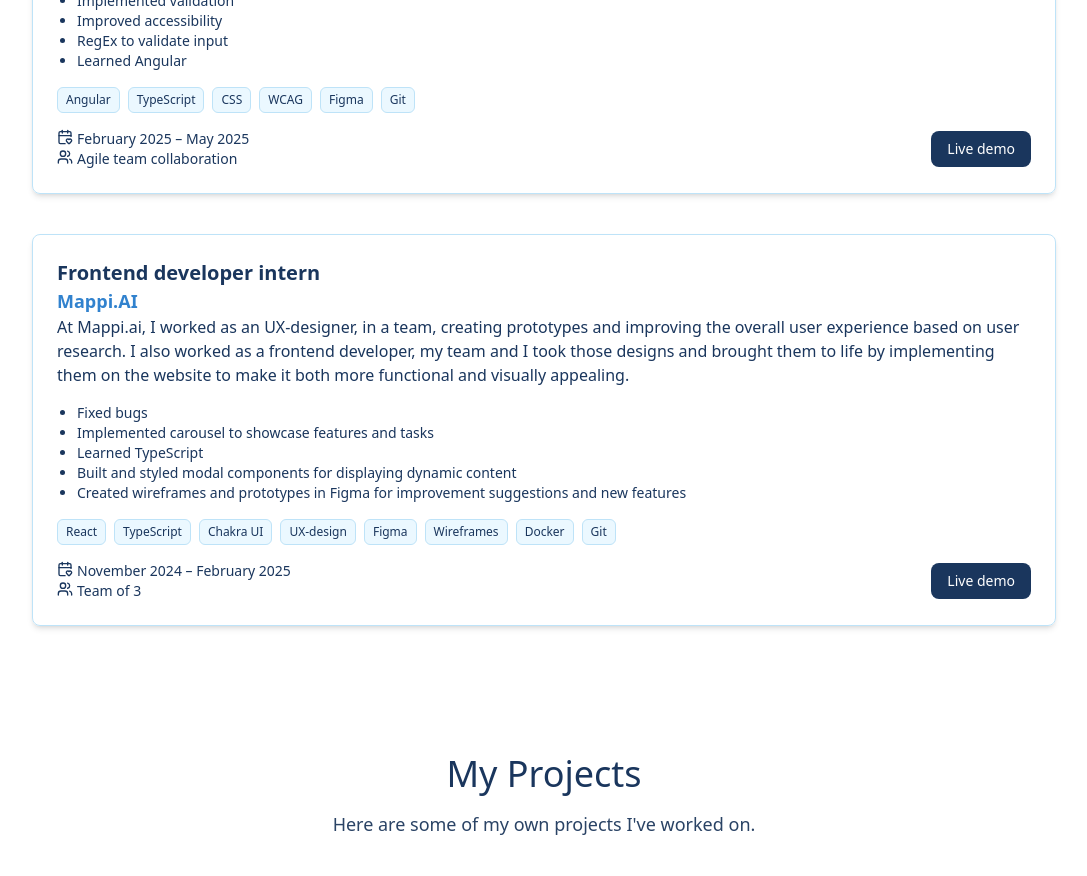
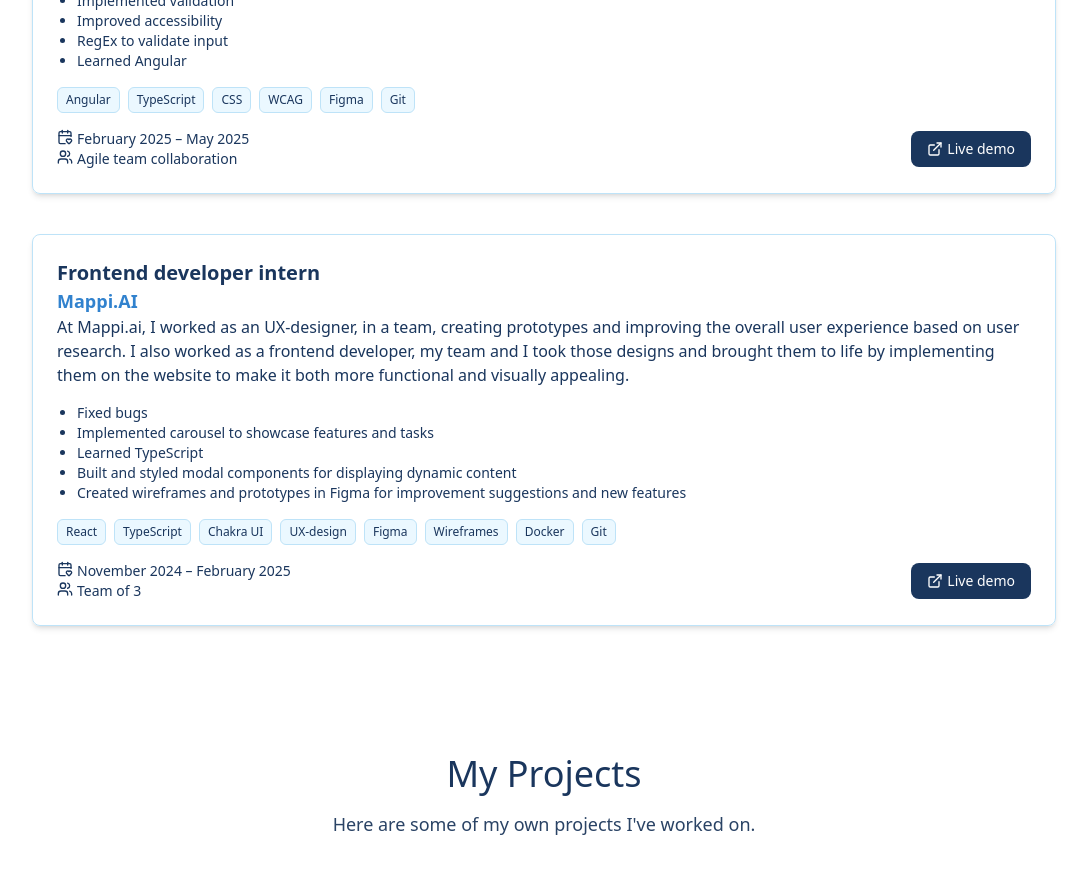
Before and after one commit to ranaaaa1234/ranasportfolionew, a React (Vite) app: page / in a window 1280 px wide. Shown: the part 2500-3376 px from the top of the page, without its empty margins (96-1183 px from the left). Built offline with nearby package versions, Linux system fonts and the light colour scheme.

Commit message:
icon added to btn in exp.

```diff
--- a/src/components/Experience.tsx
+++ b/src/components/Experience.tsx
@@ -1,4 +1,4 @@
-import { CalendarHeart, Users } from "lucide-react";
+import { CalendarHeart, Users, ExternalLink } from "lucide-react";
 import Tooltip from "./Tooltip";
 
 function Experience() {
@@ -131,8 +131,10 @@ function Experience() {
                       href={project.project.live}
                       target="_blank"
                       rel="noopener noreferrer"
-                      className="bg-blue-900 text-white px-4 py-2 rounded-lg hover:opacity-90 text-sm"
+                      className="flex flex-row gap-1 items-center bg-blue-900 text-white px-4 py-2 rounded-lg hover:opacity-90 text-sm"
                     >
+                      {" "}
+                      <ExternalLink className="w-4 h-4" />
                       Live demo
                     </a>
                   </div>
```
